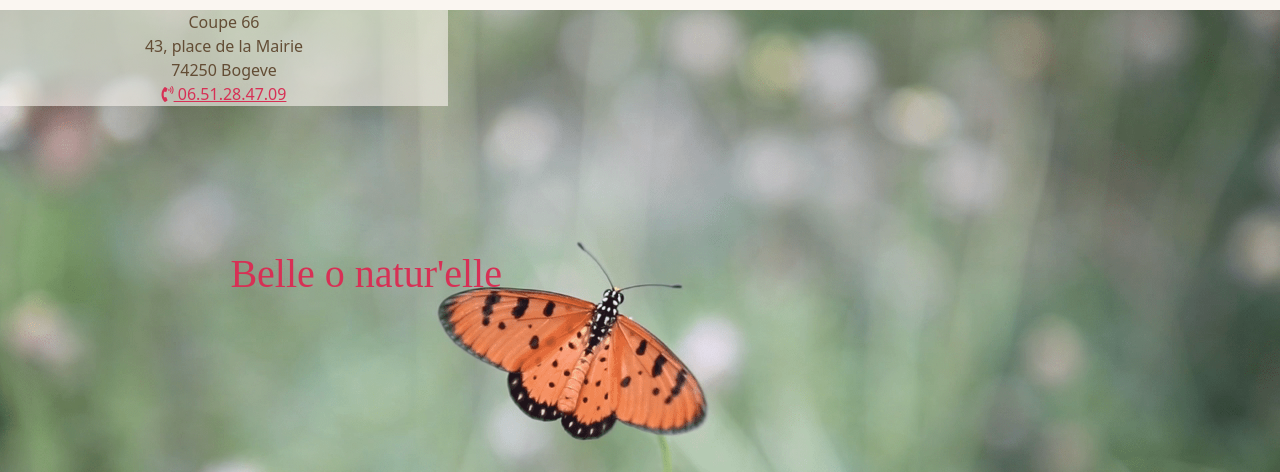
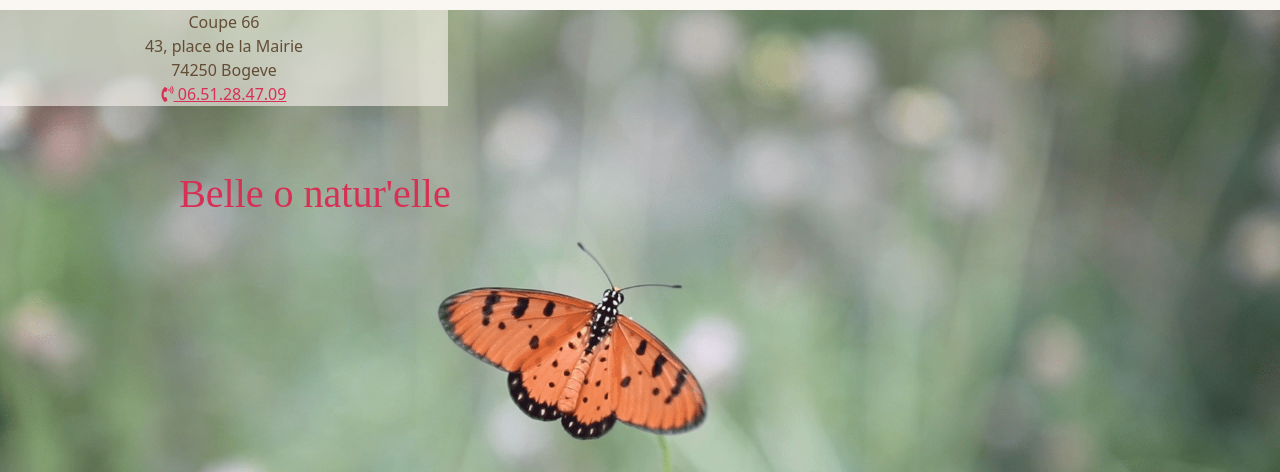
Before and after one commit to batsWTR/belleonaturelle, a PHP site: page /index.html in a window 1280 px wide. Shown: the part 60-532 px from the top of the page. Run offline with PHP 8.4, Linux system fonts and the light colour scheme; some web fonts are replaced.

Commit message:
position titre

```diff
--- a/main.css
+++ b/main.css
@@ -192,8 +192,8 @@ footer p {
   font-family: delicious_bold;
   font-size: 2.5rem;
   color: #d73055;
-  margin-left: 18vw;
-  padding-top: 8rem;
+  margin-left: 14vw;
+  padding-top: 3rem;
 }
 
 .card-index {
--- a/sass/pages/__accueil.scss
+++ b/sass/pages/__accueil.scss
@@ -14,8 +14,8 @@
         font-family: $font-bold;
         font-size: $h1-height;
         color: $spec-color;
-        margin-left: 18vw;
-        padding-top: 8rem;
+        margin-left: 14vw;
+        padding-top: 3rem;
 
     }
 
```
